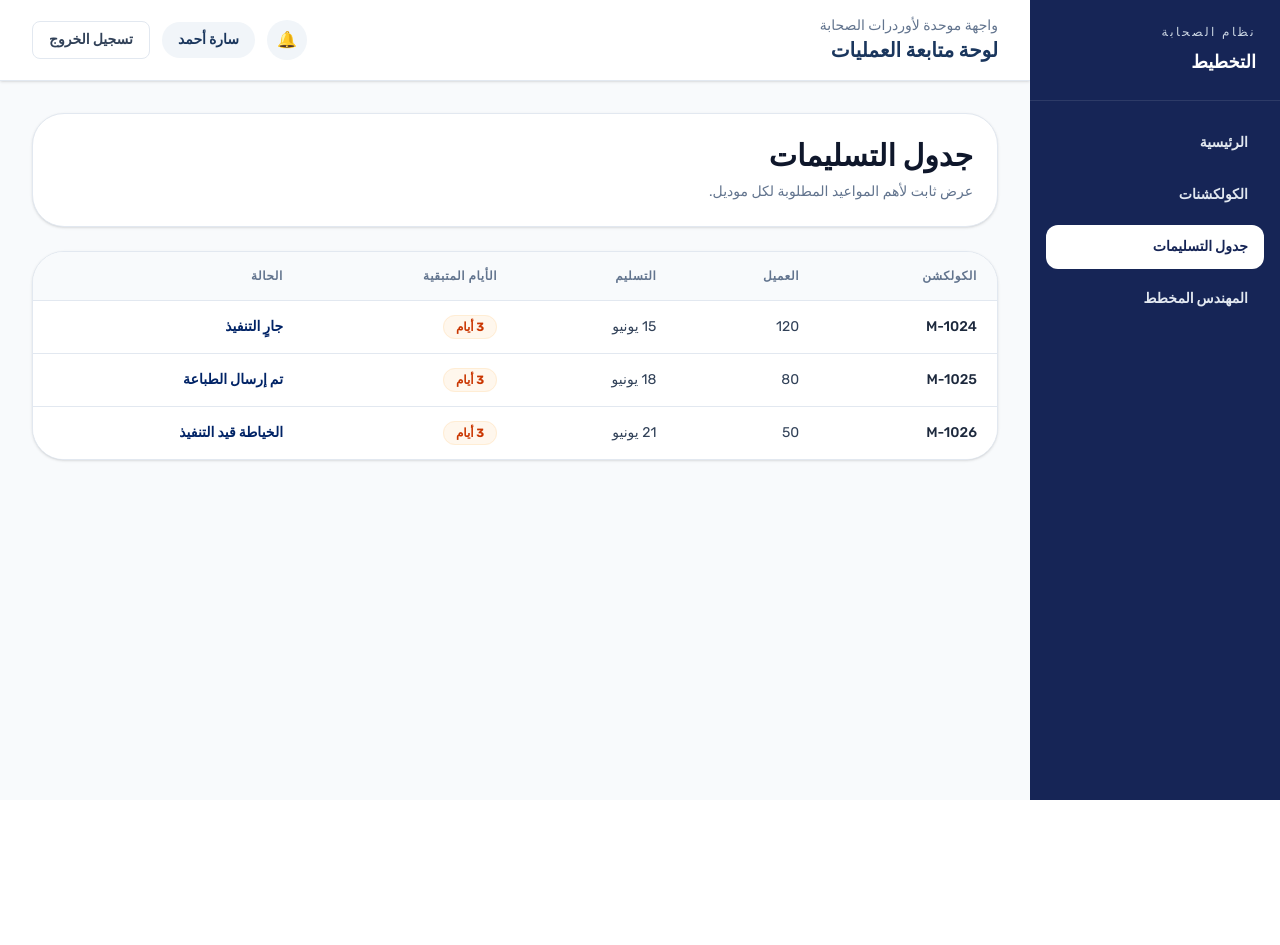
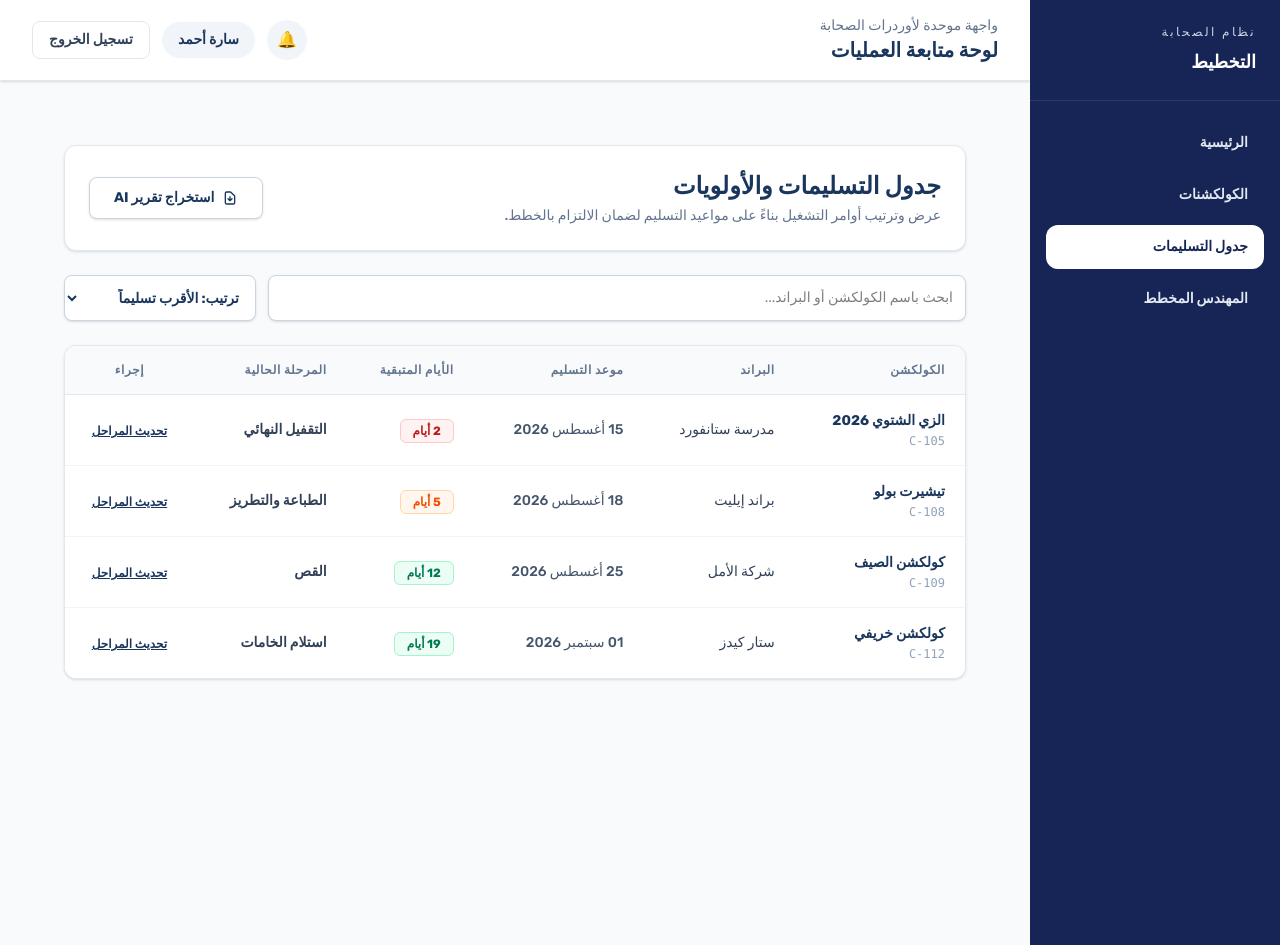
Before and after one commit to seifshrief3/El-Sahaba, a React (Vite) app: page /planning/deliverables_schedule in a window 1280 px wide. Before the commit the page ends 800 px from the top, so only its background shows below. Built offline with nearby package versions, Linux system fonts and the light colour scheme; a web font is replaced by a local one.

Commit message:
final planning

```diff
--- a/src/pages/planning/DeliverablesSchedule.jsx
+++ b/src/pages/planning/DeliverablesSchedule.jsx
@@ -1,89 +1,186 @@
-import React from "react";
+import React, { useState } from "react";
+import { Link } from "react-router-dom";
 
 const DeliverablesSchedule = () => {
+  // بيانات وهمية للكولكشنات الجاري العمل عليها (مترتبة حسب الأولوية)
+  const [scheduleData] = useState([
+    {
+      id: "C-105",
+      collectionName: "الزي الشتوي 2026",
+      brand: "مدرسة ستانفورد",
+      dueDate: "15 أغسطس 2026",
+      daysLeft: 2,
+      currentStage: "التقفيل النهائي",
+    },
+    {
+      id: "C-108",
+      collectionName: "تيشيرت بولو",
+      brand: "براند إيليت",
+      dueDate: "18 أغسطس 2026",
+      daysLeft: 5,
+      currentStage: "الطباعة والتطريز",
+    },
+    {
+      id: "C-109",
+      collectionName: "كولكشن الصيف",
+      brand: "شركة الأمل",
+      dueDate: "25 أغسطس 2026",
+      daysLeft: 12,
+      currentStage: "القص",
+    },
+    {
+      id: "C-112",
+      collectionName: "كولكشن خريفي",
+      brand: "ستار كيدز",
+      dueDate: "01 سبتمبر 2026",
+      daysLeft: 19,
+      currentStage: "استلام الخامات",
+    },
+  ]);
+
+  // دالة لتحديد لون شارة (Badge) الأيام المتبقية
+  const getDaysBadgeStyle = (days) => {
+    if (days <= 3) return "bg-red-50 text-[#b91c1c] border-red-200"; // حرج جداً
+    if (days <= 7) return "bg-orange-50 text-orange-600 border-orange-200"; // تحذير
+    return "bg-emerald-50 text-emerald-700 border-emerald-200"; // آمن
+  };
+
   return (
-    <div className="space-y-4 sm:space-y-6 font-arabic" dir="rtl">
-      {/* 1. كارت العنوان */}
-      <div className="rounded-2xl sm:rounded-[2rem] border border-slate-200 bg-white p-5 sm:p-6 shadow-sm text-right">
-        <h1 className="text-xl sm:text-3xl font-semibold text-slate-900">
-          جدول التسليمات
+    <div
+      className="min-h-screen bg-slate-50 p-4 sm:p-6 md:p-8 font-arabic"
+      dir="rtl"
+    >
+      <div className="max-w-7xl mx-auto flex flex-col gap-6">
+        {/* ======================= */}
+        {/* الهيدر العلوي */}
+        {/* ======================= */}
+        <div className="bg-white p-6 rounded-xl border border-slate-200 shadow-sm flex flex-col md:flex-row justify-between items-start md:items-center gap-6">
+          <div>
+            <h1 className="text-xl md:text-2xl font-bold text-[#1a365d] mb-1">
+              جدول التسليمات والأولويات
             </h1>
-        <p className="mt-1 sm:mt-2 text-xs sm:text-sm text-slate-500">
-          عرض ثابت لأهم المواعيد المطلوبة لكل موديل.
+            <p className="text-sm text-slate-500 font-medium">
+              عرض وترتيب أوامر التشغيل بناءً على مواعيد التسليم لضمان الالتزام
+              بالخطط.
             </p>
           </div>
 
-      {/* 2. كارت الجدول (متجاوب) */}
-      <div className="rounded-2xl sm:rounded-[2rem] border border-slate-200 bg-white shadow-sm overflow-hidden">
-        {/* حاوية التمرير الأفقي للشاشات الصغيرة */}
-        <div className="overflow-x-auto scrollbar-thin scrollbar-thumb-slate-200">
-          {/* تم إضافة min-w-[700px] لضمان عدم تداخل الأعمدة في الموبايل */}
-          <table className="w-full min-w-[700px] divide-y divide-slate-200 text-right">
-            <thead className="bg-slate-50">
+          <div className="flex gap-3 w-full md:w-auto">
+            <button className="flex-1 md:flex-none text-center bg-white text-[#1a365d] border border-slate-300 hover:bg-slate-50 px-6 py-2.5 rounded-lg text-sm font-bold transition shadow-sm flex items-center justify-center gap-2">
+              <svg
+                className="w-4 h-4"
+                fill="none"
+                stroke="currentColor"
+                viewBox="0 0 24 24"
+              >
+                <path
+                  strokeLinecap="round"
+                  strokeLinejoin="round"
+                  strokeWidth="2"
+                  d="M12 10v6m0 0l-3-3m3 3l3-3m2 8H7a2 2 0 01-2-2V5a2 2 0 012-2h5.586a1 1 0 01.707.293l5.414 5.414a1 1 0 01.293.707V19a2 2 0 01-2 2z"
+                ></path>
+              </svg>
+              استخراج تقرير AI
+            </button>
+          </div>
+        </div>
+
+        {/* ======================= */}
+        {/* شريط البحث والفلترة */}
+        {/* ======================= */}
+        <div className="flex flex-col sm:flex-row gap-3">
+          <input
+            type="text"
+            placeholder="ابحث باسم الكولكشن أو البراند..."
+            className="w-full sm:flex-1 border border-slate-300 rounded-lg p-3 text-sm focus:outline-none focus:border-[#1a365d] bg-white shadow-sm"
+          />
+          <select className="w-full sm:w-48 border border-slate-300 rounded-lg p-3 text-sm focus:outline-none focus:border-[#1a365d] bg-white shadow-sm font-bold text-[#1a365d]">
+            <option>ترتيب: الأقرب تسليماً</option>
+            <option>ترتيب: الأبعد تسليماً</option>
+            <option>فلترة: متأخر فقط</option>
+          </select>
+        </div>
+
+        {/* ======================= */}
+        {/* كارت الجدول */}
+        {/* ======================= */}
+        <div className="rounded-xl border border-slate-200 bg-white shadow-sm overflow-hidden">
+          <div className="overflow-x-auto">
+            <table className="w-full min-w-[800px] text-right">
+              <thead className="bg-slate-50 border-b border-slate-200">
                 <tr>
-                <th className="px-4 sm:px-5 py-3 sm:py-4 text-xs font-semibold uppercase tracking-wider text-slate-500">
+                  <th className="px-5 py-4 text-xs font-bold text-slate-500 uppercase tracking-wider">
                     الكولكشن
                   </th>
-                <th className="px-4 sm:px-5 py-3 sm:py-4 text-xs font-semibold uppercase tracking-wider text-slate-500">
-                  العميل
+                  <th className="px-5 py-4 text-xs font-bold text-slate-500 uppercase tracking-wider">
+                    البراند
                   </th>
-                <th className="px-4 sm:px-5 py-3 sm:py-4 text-xs font-semibold uppercase tracking-wider text-slate-500">
-                  التسليم
+                  <th className="px-5 py-4 text-xs font-bold text-slate-500 uppercase tracking-wider">
+                    موعد التسليم
                   </th>
-                <th className="px-4 sm:px-5 py-3 sm:py-4 text-xs font-semibold uppercase tracking-wider text-slate-500">
+                  <th className="px-5 py-4 text-xs font-bold text-slate-500 uppercase tracking-wider">
                     الأيام المتبقية
                   </th>
-                <th className="px-4 sm:px-5 py-3 sm:py-4 text-xs font-semibold uppercase tracking-wider text-slate-500">
-                  الحالة
+                  <th className="px-5 py-4 text-xs font-bold text-slate-500 uppercase tracking-wider">
+                    المرحلة الحالية
+                  </th>
+                  <th className="px-5 py-4 text-xs font-bold text-slate-500 uppercase tracking-wider text-center">
+                    إجراء
                   </th>
                 </tr>
               </thead>
-            <tbody className="divide-y divide-slate-200 bg-white">
-              {[
-                {
-                  model: "M-1024",
-                  quantity: "120",
-                  due: "15 يونيو",
-                  days: "3",
-                  status: "جارٍ التنفيذ",
-                },
-                {
-                  model: "M-1025",
-                  quantity: "80",
-                  due: "18 يونيو",
-                  days: "3",
-                  status: "تم إرسال الطباعة",
-                },
-                {
-                  model: "M-1026",
-                  quantity: "50",
-                  due: "21 يونيو",
-                  days: "3",
-                  status: "الخياطة قيد التنفيذ",
-                },
-              ].map((item, index) => (
-                <tr key={index} className="hover:bg-slate-50 transition-colors">
-                  <td className="whitespace-nowrap px-4 sm:px-5 py-3 sm:py-4 text-sm font-medium text-slate-800">
-                    {item.model}
+              <tbody className="divide-y divide-slate-100 bg-white">
+                {scheduleData.map((item, index) => (
+                  <tr
+                    key={index}
+                    className="hover:bg-slate-50 transition-colors"
+                  >
+                    <td className="px-5 py-4">
+                      <div className="font-bold text-[#1a365d] text-sm">
+                        {item.collectionName}
+                      </div>
+                      <div className="text-xs text-slate-400 font-mono mt-0.5">
+                        {item.id}
+                      </div>
                     </td>
-                  <td className="whitespace-nowrap px-4 sm:px-5 py-3 sm:py-4 text-sm text-slate-700">
-                    {item.quantity}
+                    <td className="px-5 py-4 text-sm font-medium text-slate-700">
+                      {item.brand}
                     </td>
-                  <td className="whitespace-nowrap px-4 sm:px-5 py-3 sm:py-4 text-sm text-slate-700">
-                    {item.due}
+                    <td className="px-5 py-4 text-sm text-slate-600 font-medium">
+                      {item.dueDate}
                     </td>
-                  <td className="whitespace-nowrap px-4 sm:px-5 py-3 sm:py-4 text-sm text-slate-700">
-                    <span className="bg-orange-50 text-orange-700 px-3 py-1 rounded-full text-xs font-bold border border-orange-100">
-                      {item.days} أيام
+                    <td className="px-5 py-4">
+                      <span
+                        className={`px-3 py-1 rounded-md text-xs font-bold border ${getDaysBadgeStyle(item.daysLeft)}`}
+                      >
+                        {item.daysLeft} أيام
                       </span>
                     </td>
-                  <td className="whitespace-nowrap px-4 sm:px-5 py-3 sm:py-4 text-sm font-bold text-[#002366]">
-                    {item.status}
+                    <td className="px-5 py-4 text-sm font-bold text-slate-700">
+                      {item.currentStage}
+                    </td>
+                    <td className="px-5 py-4 text-center">
+                      <Link
+                        to={`/planning/checklist/${item.id}`}
+                        className="text-[#1a365d] hover:text-[#b91c1c] text-xs font-bold transition-colors underline"
+                      >
+                        تحديث المراحل
+                      </Link>
                     </td>
                   </tr>
                 ))}
               </tbody>
             </table>
+          </div>
+
+          {/* رسالة في حالة عدم وجود داتا */}
+          {scheduleData.length === 0 && (
+            <div className="text-center py-10">
+              <p className="text-slate-500 text-sm font-bold">
+                لا توجد تسليمات قادمة حالياً.
+              </p>
+            </div>
+          )}
         </div>
       </div>
     </div>
```
Lines whose indentation alone changed are shown as unchanged.
